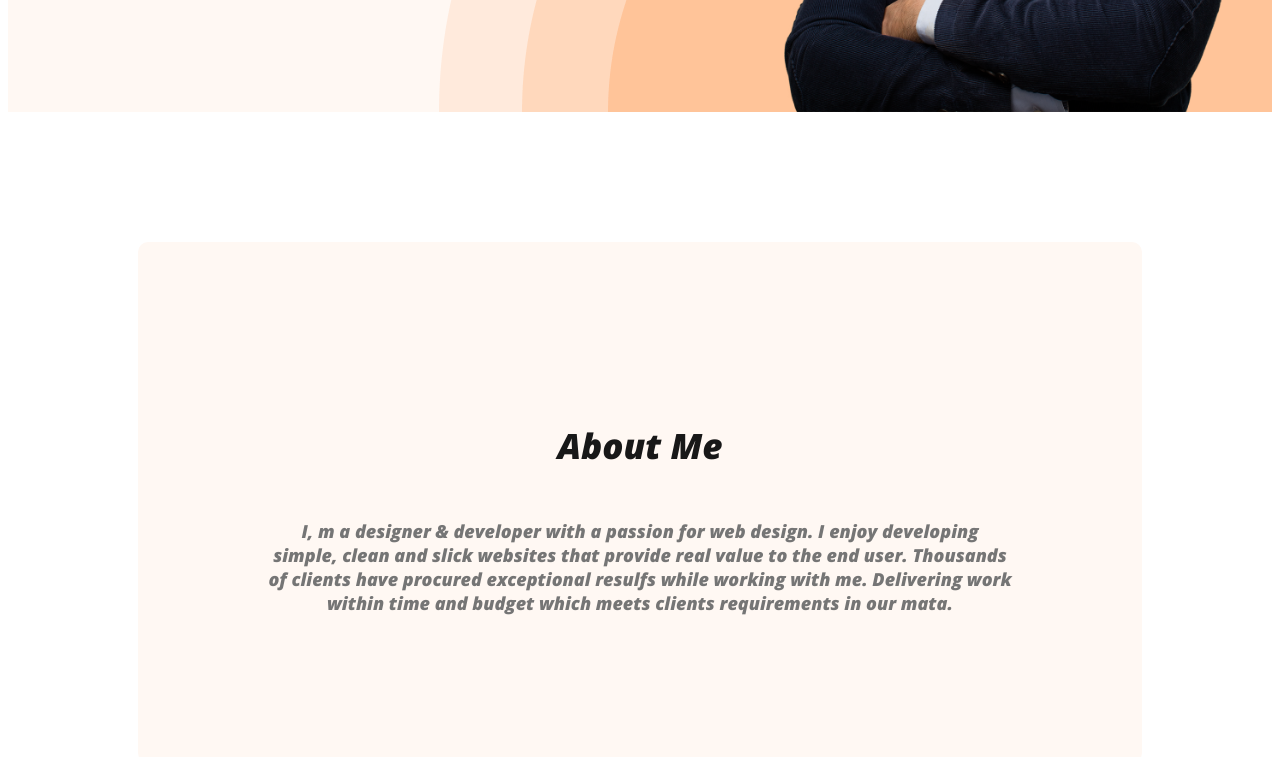
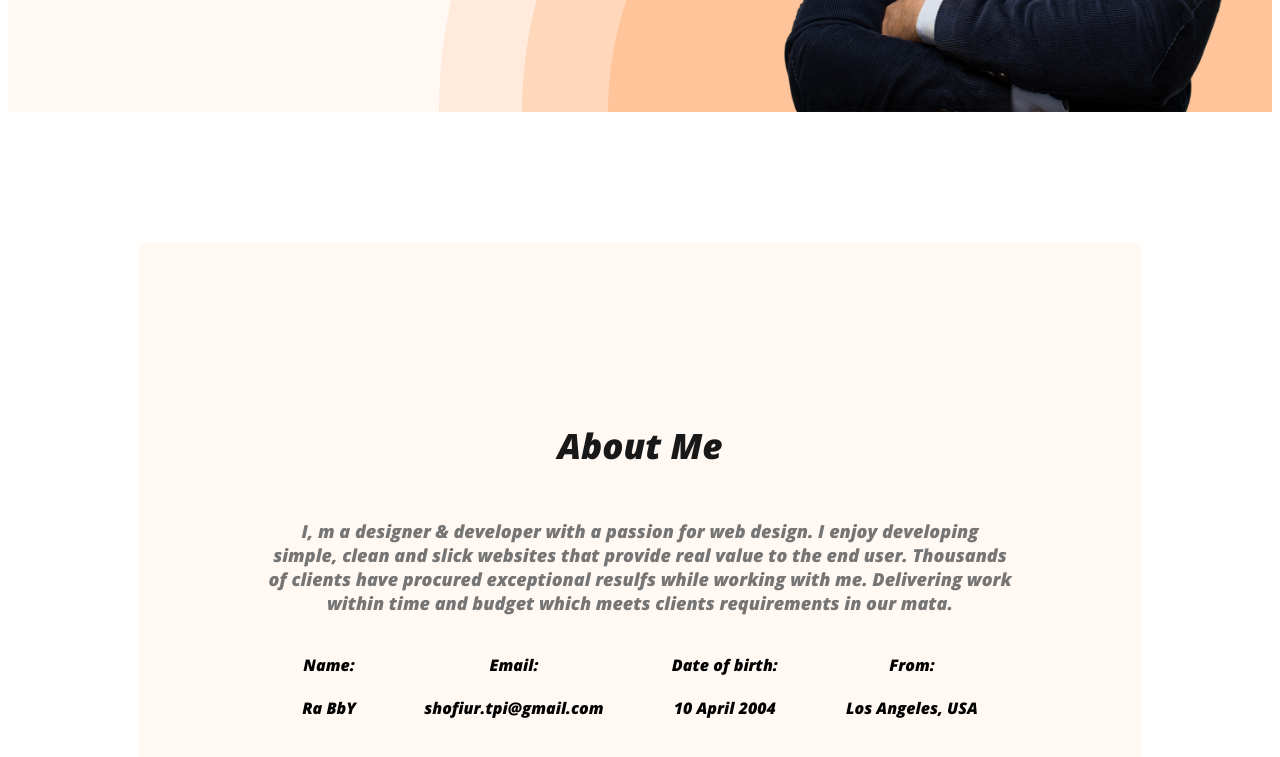
Before and after one commit to ShofiurRahmanRabby/portfolio-website, a plain HTML site: page index.html in a window 1280 px wide. Shown: the part 657-1414 px from the top of the page. Drawn offline with nearby package versions, Linux system fonts and the light colour scheme.

Commit message:
information

```diff
--- a/index.html
+++ b/index.html
@@ -41,6 +41,26 @@
                 slick websites that provide real value to the end user. Thousands of clients have procured
                 exceptional resulfs while working with me. Delivering work within time and budget which meets
                 clients requirements in our mata.</p>
+                <div class="abut-info-container">
+                    <!-- .about-info*4>h4.info-titlr+p.info-description -->
+                    <div class="about-info">
+                        <h4 class="info-titlr">Name:</h4>
+                        <p class="info-description">Ra BbY</p>
+                    </div>
+                    <div class="about-info">
+                        <h4 class="info-titlr">Email:</h4>
+                        <p class="info-description">shofiur.tpi@gmail.com</p>
+                    </div>
+                    <div class="about-info">
+                        <h4 class="info-titlr">Date of birth: </h4>
+                        <p class="info-description">10 April 2004
+                        </p>
+                    </div>
+                    <div class="about-info">
+                        <h4 class="info-titlr">From:</h4>
+                        <p class="info-description">Los Angeles, USA</p>
+                    </div>
+                </div>
         </section>
     </main>
     <footer>
--- a/style.css
+++ b/style.css
@@ -90,8 +90,17 @@ nav  a{
     max-width: 500px;
 }
 /* main section styles */
-
-
+.main{
+  max-width: 1140px;
+  margin: 0 auto;
+}
+.abut-info-container{
+    display: flex;
+    justify-content: space-around;
+}
+.about-info{
+    text-align: center;
+}
 
 
 /* about scection styles */
```
